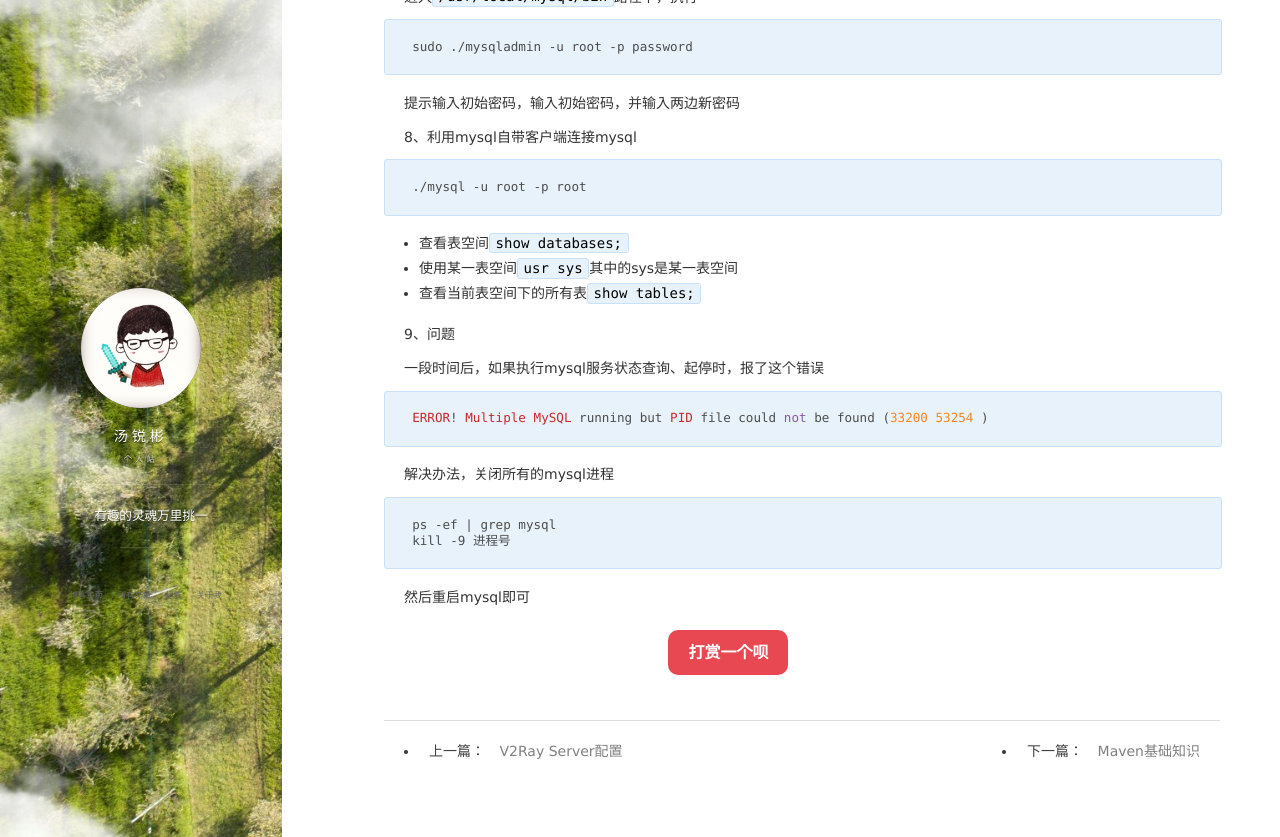
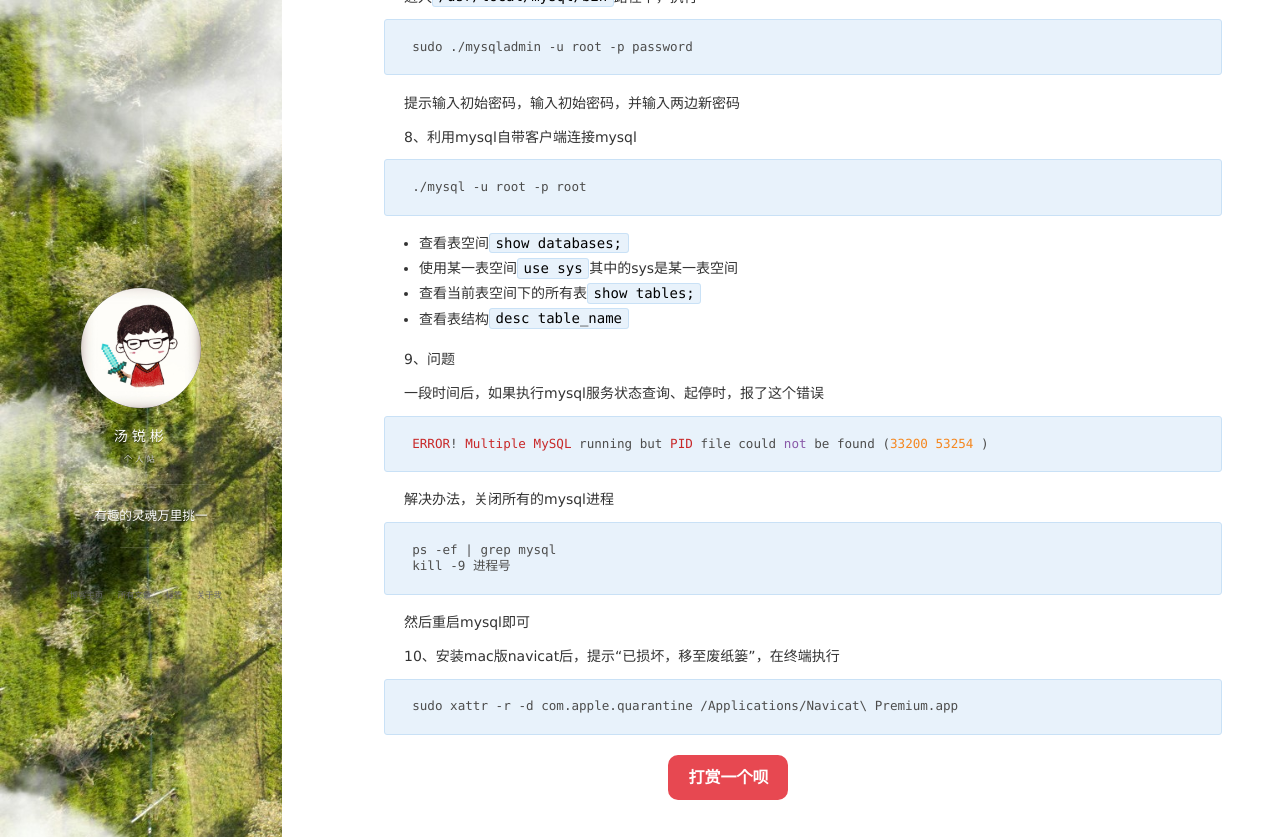
Before and after one commit to NBSmalltree/NBSmalltree.github.io, a Jekyll site: the page built from _posts/2021-04-02-Install_MySQL_on_Mac.md, in a window 1280 px wide and 900 px high, scrolled down 1081 px, cut to the strip 0-837 px from the top of the window. Built offline with Jekyll 4.4.1, drawn with Linux system fonts in a browser that asks for light colours; nearby versions of some CDN libraries; comment, search, counter and statistics services are not loaded.

Commit message:
Update 2021-04-02-Install_MySQL_on_Mac.md

````diff
--- a/_posts/2021-04-02-Install_MySQL_on_Mac.md
+++ b/_posts/2021-04-02-Install_MySQL_on_Mac.md
@@ -76,8 +76,9 @@ sudo ./mysqladmin -u root -p password
 ```
 
 - 查看表空间`show databases;`
-- 使用某一表空间`usr sys`其中的sys是某一表空间
+- 使用某一表空间`use sys`其中的sys是某一表空间
 - 查看当前表空间下的所有表`show tables;`
+- 查看表结构`desc table_name `
 
 9、问题
 
@@ -95,3 +96,9 @@ kill -9 进程号
 ```
 
 然后重启mysql即可
+
+10、安装mac版navicat后，提示“已损坏，移至废纸篓”，在终端执行
+
+```bash
+sudo xattr -r -d com.apple.quarantine /Applications/Navicat\ Premium.app
+```
````
